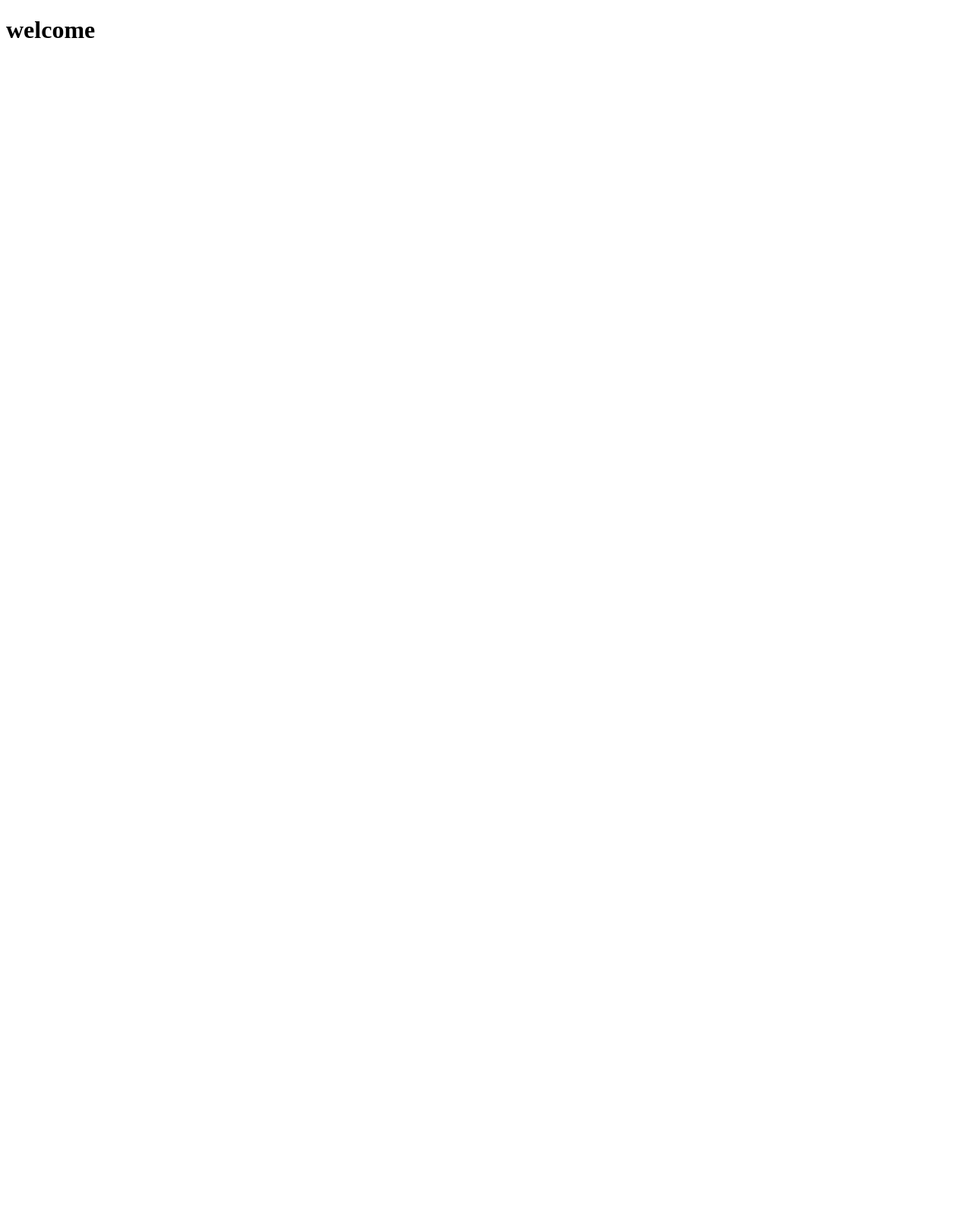
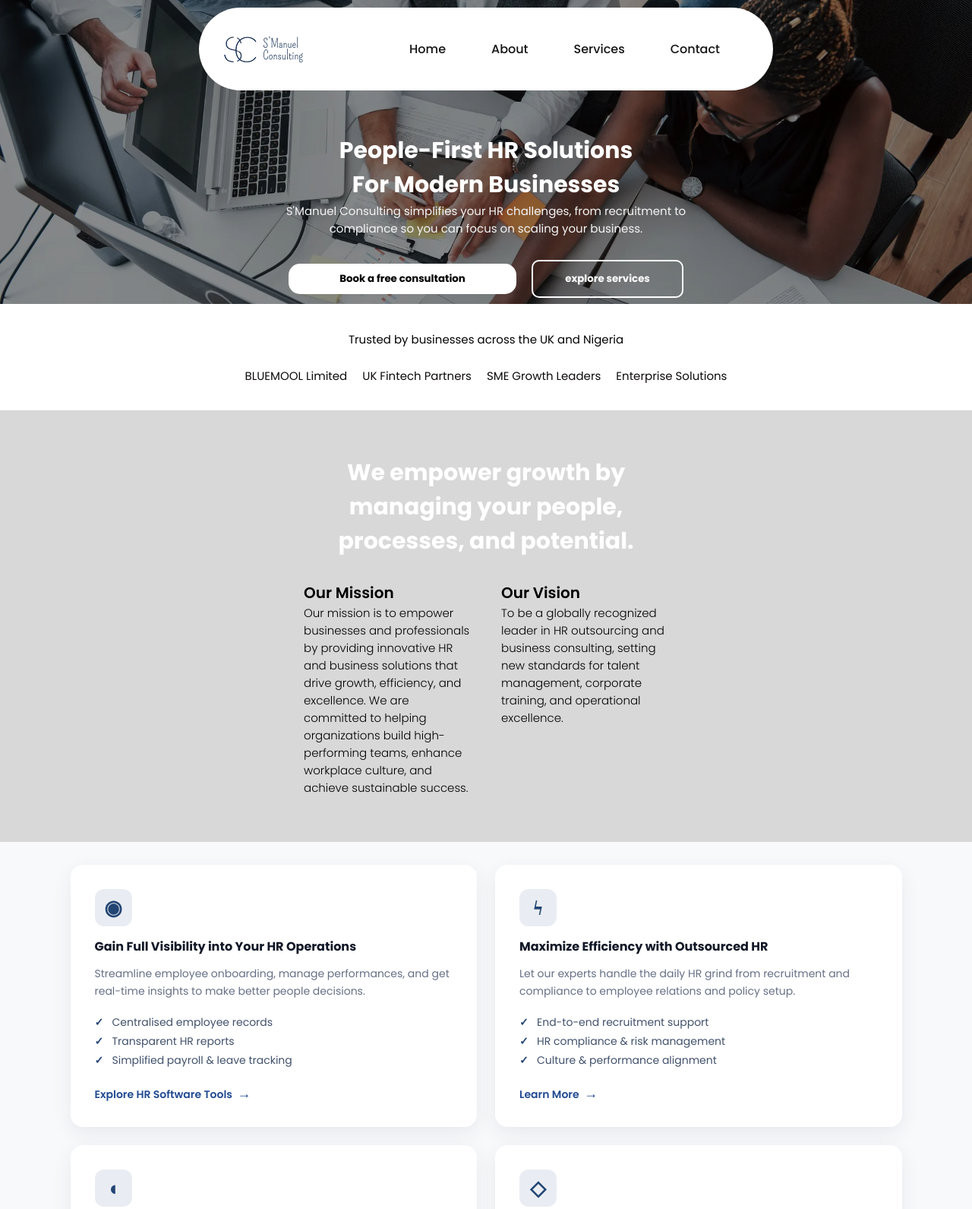
Before and after one commit to Dembabadrumz/SC-Manuel-consulting, a plain HTML site: page index.html in a window 1280 px wide. Shown: the top 1591 px of the page at 76% size. Before the commit the page ends 800 px from the top, so only its background shows below. Drawn offline with Linux system fonts and the light colour scheme.

Commit message:
Add banner section and styling

```diff
--- a/index.html
+++ b/index.html
@@ -4,8 +4,157 @@
     <meta charset="UTF-8">
     <meta name="viewport" content="width=device-width, initial-scale=1.0">
     <title>sc-manuel consultant</title>
+    <link rel="stylesheet" href="style.css">
+    <link rel="preconnect" href="https://fonts.googleapis.com">
+<link rel="preconnect" href="https://fonts.gstatic.com" crossorigin>
+<link href="https://fonts.googleapis.com/css2?family=Poppins:ital,wght@0,100;0,200;0,300;0,400;0,500;0,600;0,700;0,800;0,900;1,100;1,200;1,300;1,400;1,500;1,600;1,700;1,800;1,900&display=swap" rel="stylesheet">
 </head>
 <body>
-   <h1>welcome</h1>
+  <header class="header-container">
+   <div class="background blur">
+      <div class="header-wrapper">
+       <nav class="header-nav">
+        <div class="logo">
+         <img src="logo.png" alt="sc-manuel consultant logo">
+        </div>
+        <ul class="nav-links">
+         <li><a href="#">Home</a></li>
+         <li><a href="#">About</a></li>
+         <li><a href="#">Services</a></li>
+         <li><a href="#">Contact</a></li>
+        </ul>
+       </nav>
+      </div>
+            <div class="Hero-section-wrapper">
+                  <div class="headline-text">
+                   <h1>People-First HR Solutions <br>For Modern Businesses</h1>
+                  <p>S'Manuel Consulting simplifies your HR challenges, from recruitment to<br> compliance so you can focus on scaling your business.</p>
+                   <div class="hero-button-wrapper">
+                  <button class="hero-button1">Book a free consultation</button>
+                  <button class="hero-button">explore services</button>
+                </div>
+                </div>
+            </div>
+     </div>
+   </div>
+  </header>
+
+
+  <!-- after the hero section -->
+   <div class="white-con">
+    <p>Trusted by businesses across the UK and Nigeria</p>
+<ul class="company-list">
+  <li>BLUEMOOL Limited</li>
+  <li>UK Fintech Partners</li>
+  <li>SME Growth Leaders</li>
+  <li>Enterprise Solutions</li>
+</ul>
+  </div>
+
+  <!-- Company Statement -->
+  <div class="company-statement">
+
+    <h1>
+        We empower growth by managing your people, processes,
+        and potential.
+    </h1>
+
+    <div class="statement-content">
+
+        <div class="mission-con">
+            <h4>Our Mission</h4>
+            <p>
+                Our mission is to empower businesses and professionals by
+                providing innovative HR and business solutions that drive
+                growth, efficiency, and excellence. We are committed to
+                helping organizations build high-performing teams,
+                enhance workplace culture, and achieve sustainable success.
+            </p>
+        </div>
+
+        <div class="vision-con">
+            <h4>Our Vision</h4>
+            <p>
+                To be a globally recognized leader in HR outsourcing and
+                business consulting, setting new standards for talent
+                management, corporate training, and operational excellence.
+            </p>
+        </div>
+
+    </div>
+
+</div>
+<div class="service-container">
+  <h1>Comprehensive HR Solutions</h1>
+  <p>Everything you need to manage and grow your workforce effectively</p>
+
+  <div class="service-grid">
+    <article class="service-card">
+      <div class="service-icon" aria-hidden="true">
+        <span>◉</span>
+      </div>
+      <h2>Gain Full Visibility into Your HR Operations</h2>
+      <p>Streamline employee onboarding, manage performances, and get real-time insights to make better people decisions.</p>
+      <ul>
+        <li>Centralised employee records</li>
+        <li>Transparent HR reports</li>
+        <li>Simplified payroll &amp; leave tracking</li>
+      </ul>
+      <a href="#">Explore HR Software Tools <span aria-hidden="true">→</span></a>
+    </article>
+
+    <article class="service-card">
+      <div class="service-icon" aria-hidden="true">
+        <span>ϟ</span>
+      </div>
+      <h2>Maximize Efficiency with Outsourced HR</h2>
+      <p>Let our experts handle the daily HR grind from recruitment and compliance to employee relations and policy setup.</p>
+      <ul>
+        <li>End-to-end recruitment support</li>
+        <li>HR compliance &amp; risk management</li>
+        <li>Culture &amp; performance alignment</li>
+      </ul>
+      <a href="#">Learn More <span aria-hidden="true">→</span></a>
+    </article>
+
+    <article class="service-card">
+      <div class="service-icon" aria-hidden="true">
+        <span>◖</span>
+      </div>
+      <h2>Get Strategic Support from HR Experts</h2>
+      <p>Tap into decades of experience. We provide tailored advisory services that align your workforce with business vision.</p>
+      <ul>
+        <li>HR audit and planning</li>
+        <li>Organisational development</li>
+        <li>Employee engagement strategies</li>
+      </ul>
+      <a href="#">Book a Discovery Call <span aria-hidden="true">→</span></a>
+    </article>
+
+    <article class="service-card">
+      <div class="service-icon" aria-hidden="true">
+        <span>◇</span>
+      </div>
+      <h2>Protect Your Business and Your People</h2>
+      <p>From legal compliance to professional training, we help you reduce risks and build resilient teams.</p>
+      <ul>
+        <li>Employee handbook and policies</li>
+        <li>Labour law guidance</li>
+        <li>Leadership &amp; soft skills training</li>
+      </ul>
+      <a href="#">Book a Discovery Call <span aria-hidden="true">→</span></a>
+    </article>
+  </div>
+
+</div>
+<div class="banner-container">
+  <div class="image-con">
+    <img src="banner.jpeg" alt="banner image">
+     <div class="banner-darken">
+      <h1>Comprehensive HR Solutions</h1>
+      <p>Everything you need to manage and grow your workforce effectively</p>
+     </div>
+  </div>
+</div>
 </body>
 </html>
--- a/style.css
+++ b/style.css
@@ -0,0 +1,337 @@
+*{
+    padding: 0;
+    margin: 0;
+    box-sizing: border-box;
+    text-decoration: none;
+    list-style: none;
+    font-family: 'Poppins';
+}
+body{
+    background-color: rgba(172, 255, 47, 0);
+}
+.header-container {
+    height: 50vh;
+    width: 100%;
+    background-image: url("background.jpeg");
+    background-size: cover;
+    background-position: center;
+    background-repeat: no-repeat;
+     display: flex;
+    align-items: center;
+}
+.background.blur{
+      height: 100%;
+    width: 100%;
+    background-color: rgba(0, 0, 0, 0.414);
+    /* padding: 20px; */
+}
+.header-wrapper {
+    min-height: 50px;
+    width: 100%;
+    display: flex;
+    align-items: center;
+    justify-content: center;
+    padding: 10px;
+}
+
+.header-nav {
+    display: flex;
+    justify-content: space-between;
+    align-items: center;
+    width: 60%;
+    min-height: 80px;
+    background-color: white;
+    border-radius: 80px;
+    padding: 12px 30px;
+}
+.logo{
+    width: 108px;
+    height: 46px;
+    background-color: rgb(255, 255, 255);
+    display: flex;
+    justify-content: center;
+    align-items: center;
+}
+.logo img {
+    width: 108px;
+    height: 46px;
+    object-fit: contain;
+}
+.nav-links {
+    display: flex;
+    justify-content: space-between;
+    align-items: center;
+    width: auto;
+    gap: 20px;
+    padding: 20px;
+}
+.nav-links li {
+    padding: 10px 20px;
+    border-radius: 20px;
+    transition: all 0.3s ease-in-out;
+}
+
+.nav-links a {
+    text-decoration: none;
+    color: rgb(21, 20, 20);
+    font-weight: 450;
+}
+
+.Hero-section-wrapper{
+    display: flex;
+    justify-content: center;
+    align-items: center;
+    /* background-color: rgba(219, 4, 4, 0.5); */
+    width: 100%;
+    height: 80%;
+}
+h1{
+    font-size: 50px;
+    color: white;
+    text-align: center;
+    text-wrap: initial;
+}
+p{
+    font-size: 15px;
+    color:whitesmoke;
+    text-align:center;
+
+}
+.hero-button-wrapper{
+    display: flex;
+    justify-content: center;
+    align-items: center;
+    gap: 20px;
+    margin-top: 20px;
+    width:800px;
+    /* background-color: blue; */
+    height: 70px;
+}
+.hero-button1{
+    padding: 10px 20px;
+    border-radius: 15px;
+    background-color: rgb(255, 255, 255);
+    color: rgb(0, 0, 0);
+    font-weight: bold;
+    border: none;
+    cursor: pointer;
+    width: 300px;
+    height: 40px;
+}
+.hero-button{
+    padding: 10px 20px;
+    border-radius: 10px;
+    background-color: transparent;
+    color: rgb(255, 255, 255);
+    font-weight: bold;
+    border: 2px solid rgb(255, 255, 255);
+    cursor: pointer;
+    width: 200px;
+    height: 50px;
+
+}
+.white-con {
+    width: 100%;
+    min-height: 140px;
+    background-color: rgb(255, 255, 255);
+
+    display: flex;
+    flex-direction: column;
+    justify-content: center;
+    align-items: center;
+    gap: 25px;
+}
+
+.white-con p {
+    color: rgb(4, 2, 2);
+    text-align: center;
+    font-size: 15px;
+
+}
+.company-list{
+    display: flex;
+    justify-content: center;
+    align-items: center;
+    gap: 20px;
+    color: rgb(15, 11, 11);
+    font-size: 15px;
+}
+.company-statement{
+     width: 100%;
+    min-height: 400px;
+    background-color: rgb(216, 216, 216);
+    padding: 80px 80px;
+
+    display: flex;
+    flex-wrap: wrap;
+    justify-content: center;
+    align-content: center;
+    gap: 30px;
+    padding: 60px 400px;
+}
+h1{
+    font-size: 30px;
+    color: white;
+    text-align: center;
+}
+    .statement-content {
+    width: 100%;
+    display: flex;
+    justify-content: space-between;
+    align-items: flex-start;
+    gap: 40px;
+}
+
+.mission-con,
+.vision-con {
+    width: 50%;
+    text-align: left;
+}
+
+
+.mission-con,
+.vision-con {
+    text-align: left;
+}
+
+.mission-con h4,
+.vision-con h4 {
+    font-size: 20px;
+    color: black;
+    text-align: left;
+    font-weight: 550;
+}
+
+.mission-con p,
+.vision-con p {
+    text-align: left;
+    font-weight: 300;
+    color: rgb(0, 0, 0);
+}
+.service-container{
+    width: 100%;
+    min-height: 800px;
+    background-color: #f8f9fb;
+    padding: 30px 18px 40px;
+}
+.service-container > h1,
+.service-container > p {
+    display: none;
+}
+.service-grid {
+    width: 100%;
+    max-width: 1095px;
+    margin: 0 auto;
+    display: grid;
+    grid-template-columns: 1fr 1fr;
+    gap: 24px;
+}
+.service-card {
+    min-height: 345px;
+    padding: 32px;
+    border-radius: 16px;
+    background: #fff;
+    box-shadow: 0 8px 24px rgba(30, 48, 79, .08);
+    display: flex;
+    flex-direction: column;
+    align-items: flex-start;
+}
+.service-icon {
+    width: 49px;
+    height: 49px;
+    margin-bottom: 16px;
+    border-radius: 12px;
+    background: #e9edf3;
+    color: #234573;
+    display: flex;
+    justify-content: center;
+    align-items: center;
+    font-size: 27px;
+    font-weight: bold;
+}
+.service-card h2 {
+    margin-bottom: 13px;
+    color: #111827;
+    font-size: 16px;
+    line-height: 1.35;
+    font-weight: 700;
+}
+.service-card p {
+    margin-bottom: 14px;
+    color: #667085;
+    font-size: 14px;
+    line-height: 1.65;
+    text-align: left;
+}
+.service-card ul {
+    margin-bottom: 19px;
+}
+.service-card li {
+    position: relative;
+    margin: 5px 0;
+    padding-left: 23px;
+    color: #40516b;
+    font-size: 14px;
+    line-height: 1.45;
+}
+.service-card li::before {
+    content: "✓";
+    position: absolute;
+    left: 0;
+    color: #234573;
+    font-size: 14px;
+    font-weight: 700;
+}
+.service-card a {
+    margin-top: auto;
+    color: #214a91;
+    font-size: 14px;
+    font-weight: 600;
+}
+.service-card a span {
+    margin-left: 3px;
+    font-size: 18px;
+    line-height: 0;
+}
+@media (max-width: 700px) {
+    .service-container {
+        padding: 36px 16px 48px;
+    }
+    .service-grid {
+        grid-template-columns: 1fr;
+    }
+    .service-card {
+        min-height: 0;
+    }
+}
+.banner-container {
+    width: 100%;
+    height: 500px;
+    background-color: rgb(255, 255, 255);
+    display: flex;
+    justify-content: center;
+    align-items: center;
+    padding: 0;
+}
+
+.image-con {
+    width: 100%;
+    height: 50vh;
+    position: relative;
+}
+
+.image-con img {
+    width: 100%;
+    height: 90%;
+    object-fit: cover;
+    object-position: center center;
+}
+
+.banner-darken{
+    position: absolute;
+    top: 0;
+    left: 0;
+    width: 100%;
+    height: 90%;
+    background-color: rgba(11, 7, 7, 0.816);
+}
```
Also changed, not shown: background.jpeg (added), banner.jpeg (added), logo.png (added), 1 other file.
